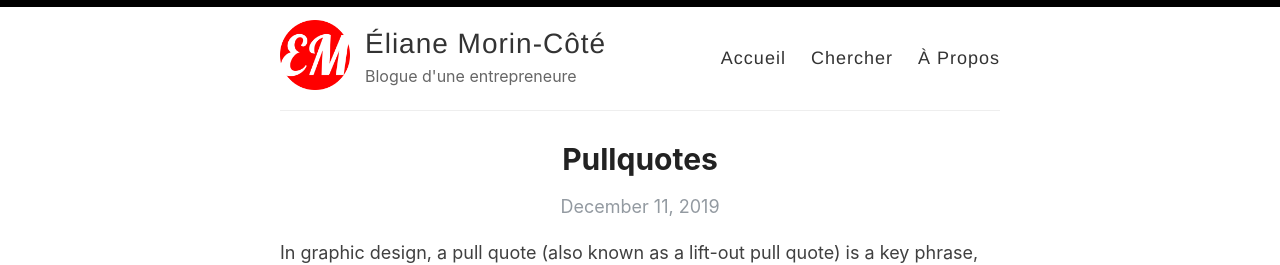
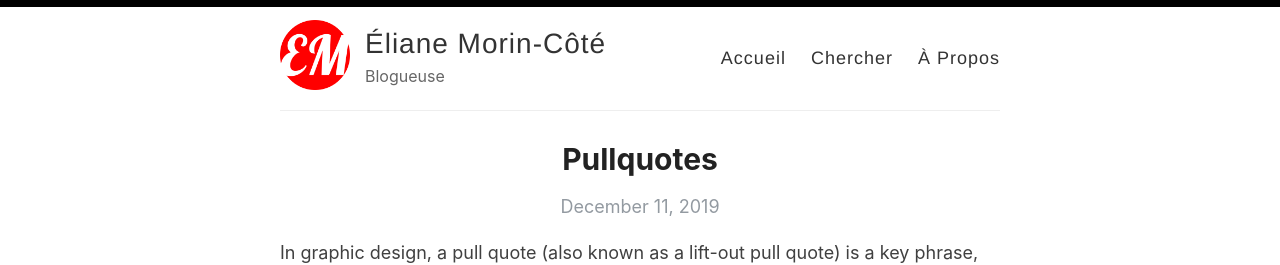
Before and after one commit to ElianeMorinCote/ElianeMorinCote.github.io, a Jekyll site: the page built from index.html, in a window 1280 px wide and 900 px high. Shown: the top 265 px of the window. Built offline with Jekyll 4.4.1, drawn with Linux system fonts in a browser that asks for light colours; the list of posts is cut into pages by our own code.

Commit message:
sous-titre

```diff
--- a/_config.yml
+++ b/_config.yml
@@ -9,7 +9,7 @@ name: Éliane Morin-Côté
 author: Éliane Morin-Côté & Alexandre Mercier-Aubin
 
 # Short bio or description (displayed in the header)
-description: Blogue d'une entrepreneure
+description: Blogueuse
 
 # URL of your avatar or profile pic (you could use your GitHub profile pic)
 avatar: /images/EM.png
```
